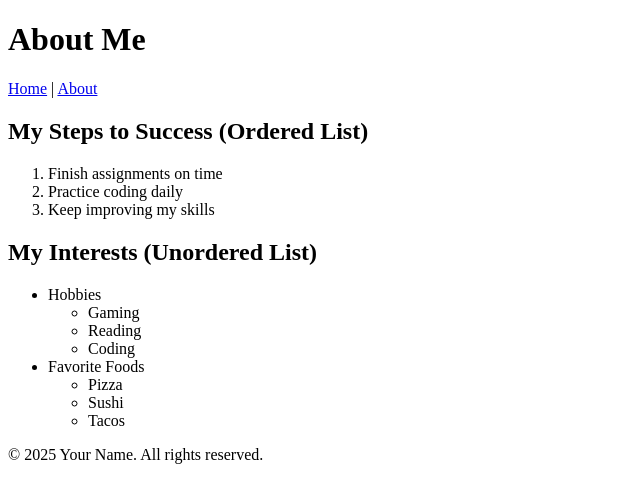
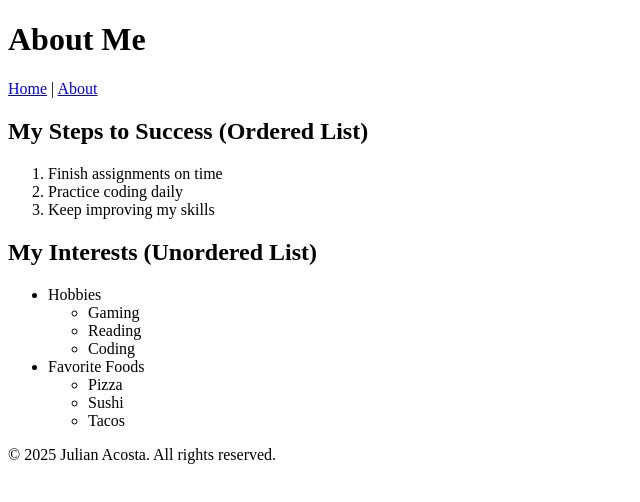
Before and after one commit to magneticsky4/COMP001A.LectureActivity3, a plain HTML site: page about.html in a window 1280 px wide. Shown: the full height of the page, 0-640 px from the left. Drawn offline with Linux system fonts and the light colour scheme.

Commit message:
Update about.html

```diff
--- a/about.html
+++ b/about.html
@@ -3,7 +3,7 @@
 <head>
   <meta charset="UTF-8">
   <meta name="viewport" content="width=device-width, initial-scale=1.0">
-  <title>Your Name:Julian Acosta About Me</title>
+  <title>Your Name: Julian Acosta About Me</title>
   <link rel="icon" href="favicon.ico" type="image/x-icon">
 </head>
 <body>
@@ -48,7 +48,7 @@
   </main>
 
   <footer>
-    <p>&copy; 2025 Your Name. All rights reserved.</p>
+    <p>&copy; 2025 Julian Acosta. All rights reserved.</p>
   </footer>
 
 </body>
```
